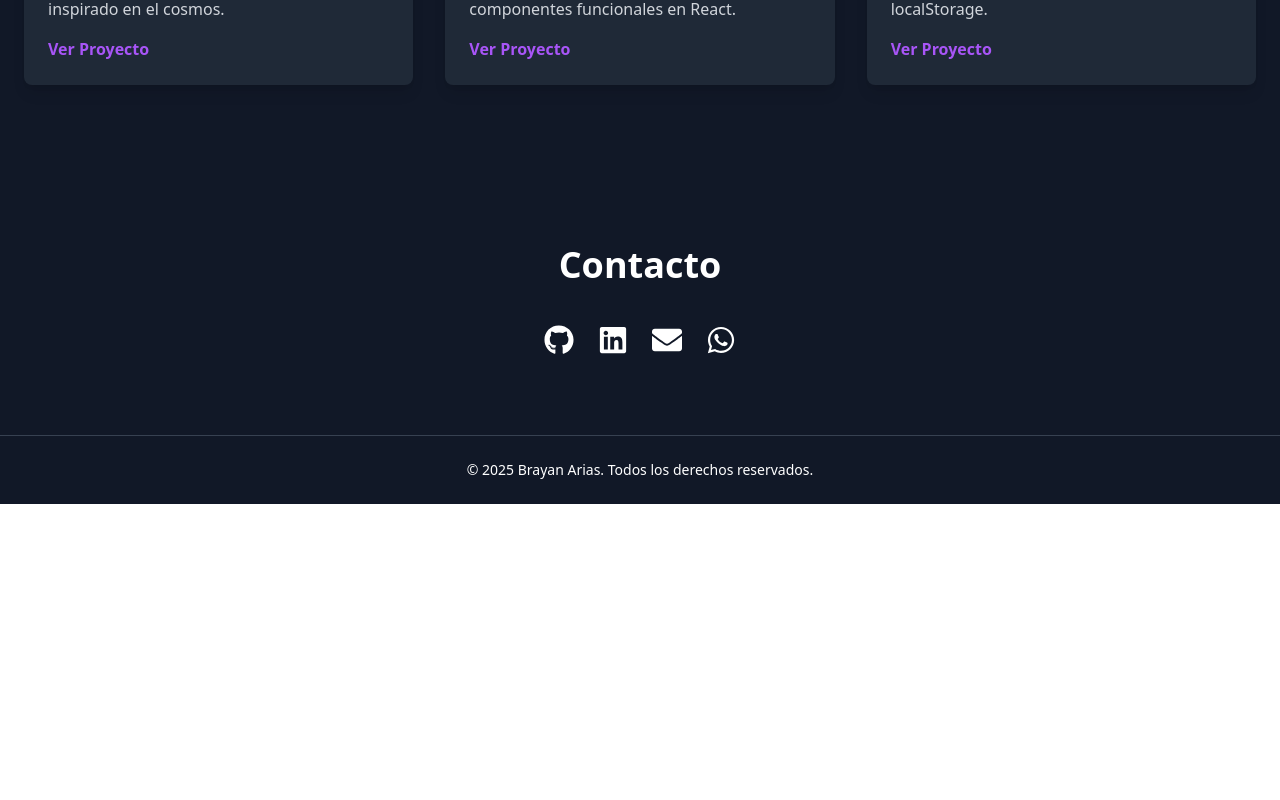
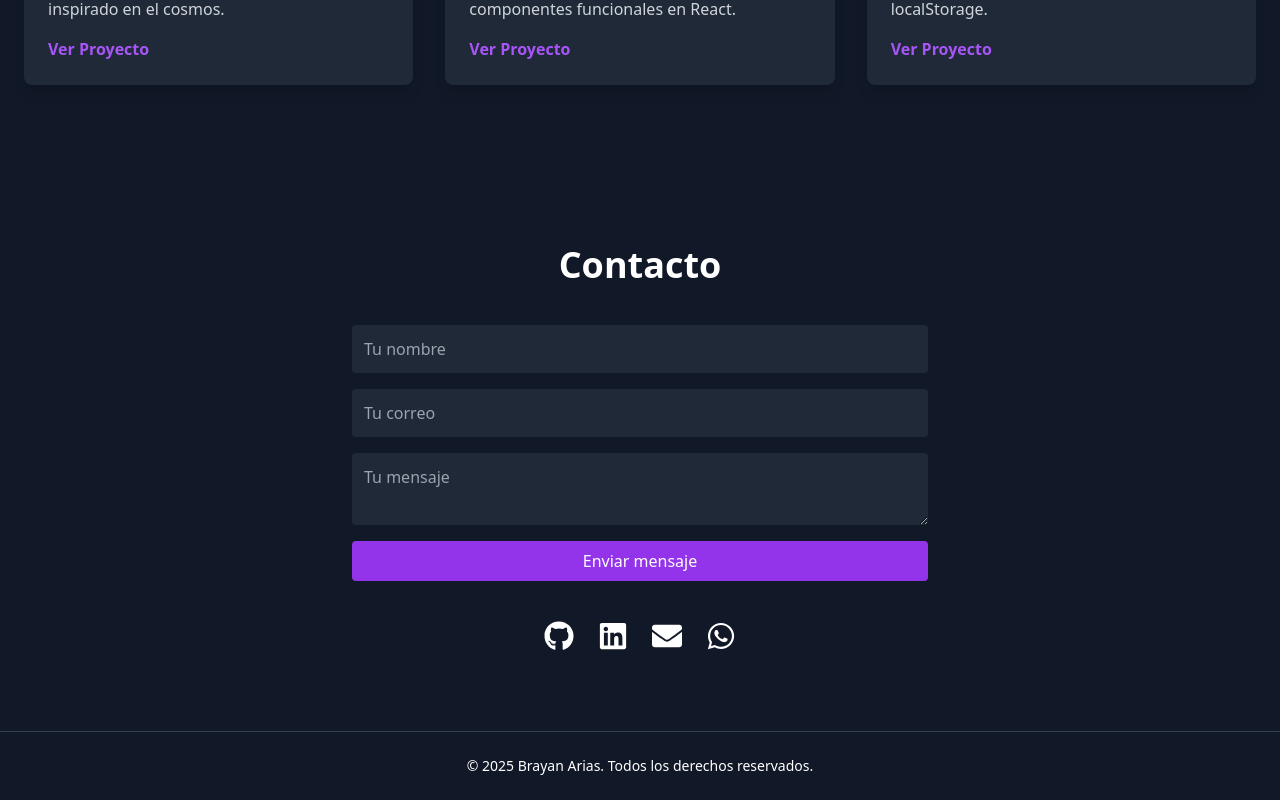
Before and after one commit to BrayanAriasPayanene/mi-portafolio, a React (Vite) app: page / in a window 1280 px wide. Shown: the part 1475-2275 px from the top of the page. Before the commit the page ends 1979 px from the top, so only its background shows below. Built offline with nearby package versions, Linux system fonts and the light colour scheme.

Commit message:
Descripción clara de los cambios

```diff
--- a/package.json
+++ b/package.json
@@ -10,6 +10,7 @@
     "preview": "vite preview"
   },
   "dependencies": {
+    "@emailjs/browser": "^4.4.1",
     "react": "^19.1.0",
     "react-dom": "^19.1.0",
     "react-icons": "^5.5.0"
--- a/src/components/Contact.jsx
+++ b/src/components/Contact.jsx
@@ -1,41 +1,65 @@
-// src/components/Contact.jsx
-import React from 'react';
+import React, { useRef, useState } from 'react';
+import emailjs from '@emailjs/browser';
 import { FaGithub, FaLinkedin, FaEnvelope, FaWhatsapp } from 'react-icons/fa';
 
 export default function Contact() {
+  const form = useRef();
+  const [loading, setLoading] = useState(false);
+  const [status, setStatus] = useState('');
+
+  const sendEmail = (e) => {
+    e.preventDefault();
+    setLoading(true);
+    setStatus('');
+
+    emailjs.sendForm('service_jhrkaoa', 'template_4arejad', form.current, 'soWz-mxtAizGFq8sw')
+      .then(() => {
+        setLoading(false);
+        setStatus('¡Mensaje enviado con éxito!');
+        form.current.reset();
+      }, () => {
+        setLoading(false);
+        setStatus('❌ Ocurrió un error. Intenta de nuevo.');
+      });
+  };
+
   return (
-    <section
-      id="contact"
-      className="py-20 px-4 sm:px-6 bg-white text-gray-900 dark:bg-gray-900 dark:text-white transition-colors duration-500"
-    >
+    <section id="contact" className="py-20 px-6 bg-white text-gray-900 dark:bg-gray-900 dark:text-white transition-colors duration-500">
       <h2 className="text-3xl md:text-4xl font-bold text-center mb-10">Contacto</h2>
 
-      <div className="flex flex-wrap justify-center gap-6 text-3xl">
-        <a
-          href="https://github.com/BrayanAriasPayanene"
-          target="_blank"
-          rel="noopener noreferrer"
-          className="hover:text-purple-400 transition"
-        >
+      <form ref={form} onSubmit={sendEmail} className="max-w-xl mx-auto flex flex-col gap-4">
+        <input type="text" name="from_name" placeholder="Tu nombre" required className="p-3 rounded bg-gray-100 dark:bg-gray-800 focus:outline-none focus:ring-2 focus:ring-purple-500 transition" />
+        <input type="email" name="from_email" placeholder="Tu correo" required className="p-3 rounded bg-gray-100 dark:bg-gray-800 focus:outline-none focus:ring-2 focus:ring-purple-500 transition" />
+        <textarea name="message" placeholder="Tu mensaje" required className="p-3 rounded bg-gray-100 dark:bg-gray-800 focus:outline-none focus:ring-2 focus:ring-purple-500 transition"></textarea>
+
+        <button type="submit" disabled={loading} className={`bg-purple-600 hover:bg-purple-700 text-white rounded py-2 px-4 transition flex items-center justify-center ${loading ? 'opacity-70 cursor-not-allowed' : ''}`}>
+          {loading ? (
+            <svg className="animate-spin h-5 w-5 mr-2" viewBox="0 0 24 24">
+              <circle className="opacity-25" cx="12" cy="12" r="10" stroke="currentColor" strokeWidth="4"></circle>
+              <path className="opacity-75" fill="currentColor" d="M4 12a8 8 0 018-8v8z"></path>
+            </svg>
+          ) : null}
+          {loading ? 'Enviando...' : 'Enviar mensaje'}
+        </button>
+
+        {status && (
+          <p className={`text-center font-semibold ${status.includes('éxito') ? 'text-green-500' : 'text-red-500'} animate-fade-in`}>
+            {status}
+          </p>
+        )}
+      </form>
+
+      <div className="flex justify-center gap-6 text-3xl mt-10">
+        <a href="https://github.com/BrayanAriasPayanene" target="_blank" rel="noopener noreferrer" className="hover:text-purple-400 transition">
           <FaGithub />
         </a>
-        <a
-          href="https://linkedin.com/in/brayandavidariaspayanene"
-          target="_blank"
-          rel="noopener noreferrer"
-          className="hover:text-blue-400 transition"
-        >
+        <a href="https://linkedin.com/in/brayandavidariaspayanene" target="_blank" rel="noopener noreferrer" className="hover:text-blue-400 transition">
           <FaLinkedin />
         </a>
         <a href="mailto:correo@ejemplo.com" className="hover:text-red-400 transition">
           <FaEnvelope />
         </a>
-        <a
-          href="https://wa.me/573102787261"
-          target="_blank"
-          rel="noopener noreferrer"
-          className="hover:text-green-400 transition"
-        >
+        <a href="https://wa.me/3102787261" target="_blank" rel="noopener noreferrer" className="hover:text-green-400 transition">
           <FaWhatsapp />
         </a>
       </div>
--- a/src/components/ContactForm.jsx
+++ b/src/components/ContactForm.jsx
@@ -1,53 +1,46 @@
-// src/components/ContactForm.jsx
-import React, { useState } from 'react'
-import emailjs from '@emailjs/browser'
+import React, { useState, useRef } from 'react';
+import emailjs from '@emailjs/browser';
 
-const SERVICE_ID = 'service_jhrkaoa'      // tu service_id
-const TEMPLATE_ID = 'plantilla_4arejad'     // reemplaza con tu template_id
-const PUBLIC_KEY = 'soWz-mxtAizGFq8sw'        // reemplaza con tu public key
+const SERVICE_ID = 'service_jhrkaoa'; // Verifica que este sea el ID correcto de tu servicio en EmailJS
+const TEMPLATE_ID = 'template_4arejad'; // Corregido a 'template_4arejad'
+const PUBLIC_KEY = 'soWz-mxtAizGFq8sw'; // Verifica que este sea tu Public Key
 
 export default function ContactForm() {
-  const [formData, setFormData] = useState({
-    from_name: '',
-    from_email: '',
-    message: '',
-  })
-  const [status, setStatus] = useState(null)
-  const [loading, setLoading] = useState(false)
+  const formRef = useRef();
+  const [loading, setLoading] = useState(false);
+  const [status, setStatus] = useState(null);
 
-  const handleChange = e => {
-    setFormData({ ...formData, [e.target.name]: e.target.value })
-  }
-
-  const handleSubmit = async e => {
-    e.preventDefault()
-    setLoading(true)
-    setStatus(null)
+  const handleSubmit = async (e) => {
+    e.preventDefault();
+    setLoading(true);
+    setStatus(null);
 
     try {
-      await emailjs.send(SERVICE_ID, TEMPLATE_ID, formData, PUBLIC_KEY)
-      setStatus('success')
-      setFormData({ from_name: '', from_email: '', message: '' })
+      await emailjs.sendForm(SERVICE_ID, TEMPLATE_ID, formRef.current, PUBLIC_KEY);
+      setStatus('success');
+      formRef.current.reset();
     } catch (error) {
-      console.error('Error al enviar', error)
-      setStatus('error')
+      console.error('Error al enviar', error);
+      setStatus('error');
     } finally {
-      setLoading(false)
+      setLoading(false);
     }
-  }
+  };
 
   return (
-    <section id="contact" className="py-20 px-4 sm:px-6 bg-white text-gray-900 dark:bg-gray-900 dark:text-white transition-colors duration-500">
+    <section
+      id="contact"
+      className="py-20 px-4 sm:px-6 bg-white text-gray-900 dark:bg-gray-900 dark:text-white transition-colors duration-500"
+    >
       <h2 className="text-3xl md:text-4xl font-bold text-center mb-10">Contáctame</h2>
 
-      <form onSubmit={handleSubmit} className="max-w-xl mx-auto space-y-6">
+      <form ref={formRef} onSubmit={handleSubmit} className="max-w-xl mx-auto space-y-6">
         <div>
           <label className="block text-sm font-medium mb-1">Nombre</label>
           <input
             type="text"
             name="from_name"
-            value={formData.from_name}
-            onChange={handleChange}
+            placeholder="Tu nombre"
             required
             className="w-full border rounded px-3 py-2 bg-gray-100 dark:bg-gray-800 border-gray-300 dark:border-gray-600 focus:outline-none focus:ring-2 focus:ring-purple-500 transition"
           />
@@ -58,8 +51,7 @@ export default function ContactForm() {
           <input
             type="email"
             name="from_email"
-            value={formData.from_email}
-            onChange={handleChange}
+            placeholder="Tu correo"
             required
             className="w-full border rounded px-3 py-2 bg-gray-100 dark:bg-gray-800 border-gray-300 dark:border-gray-600 focus:outline-none focus:ring-2 focus:ring-purple-500 transition"
           />
@@ -69,10 +61,9 @@ export default function ContactForm() {
           <label className="block text-sm font-medium mb-1">Mensaje</label>
           <textarea
             name="message"
-            value={formData.message}
-            onChange={handleChange}
+            placeholder="Tu mensaje"
+            rows="5"
             required
-            rows="5"
             className="w-full border rounded px-3 py-2 bg-gray-100 dark:bg-gray-800 border-gray-300 dark:border-gray-600 focus:outline-none focus:ring-2 focus:ring-purple-500 transition"
           ></textarea>
         </div>
@@ -80,14 +71,36 @@ export default function ContactForm() {
         <button
           type="submit"
           disabled={loading}
-          className="px-6 py-3 bg-purple-600 hover:bg-purple-700 text-white rounded-full font-semibold transition disabled:opacity-50"
+          className="px-6 py-3 bg-purple-600 hover:bg-purple-700 text-white rounded-full font-semibold transition flex items-center justify-center gap-2 disabled:opacity-50"
         >
+          {loading && (
+            <svg className="animate-spin h-5 w-5" viewBox="0 0 24 24">
+              <circle
+                className="opacity-25"
+                cx="12"
+                cy="12"
+                r="10"
+                stroke="currentColor"
+                strokeWidth="4"
+                fill="none"
+              ></circle>
+              <path
+                className="opacity-75"
+                fill="currentColor"
+                d="M4 12a8 8 0 018-8v8z"
+              ></path>
+            </svg>
+          )}
           {loading ? 'Enviando...' : 'Enviar mensaje'}
         </button>
 
-        {status === 'success' && <p className="text-green-500">¡Mensaje enviado correctamente!</p>}
-        {status === 'error' && <p className="text-red-500">Ocurrió un error. Intenta de nuevo.</p>}
+        {status === 'success' && (
+          <p className="text-green-500 font-medium mt-2">¡Mensaje enviado correctamente!</p>
+        )}
+        {status === 'error' && (
+          <p className="text-red-500 font-medium mt-2">Ocurrió un error. Intenta de nuevo.</p>
+        )}
       </form>
     </section>
-  )
+  );
 }
--- a/src/index.css
+++ b/src/index.css
@@ -5,3 +5,12 @@
 html, body {
   @apply bg-white text-gray-900 dark:bg-gray-900 dark:text-white transition-colors duration-500;
 }
+
+@keyframes fade-in {
+  from { opacity: 0; transform: translateY(10px); }
+  to { opacity: 1; transform: translateY(0); }
+}
+
+.animate-fade-in {
+  animation: fade-in 0.5s ease-out forwards;
+}
```
Also changed, not shown: 1 other file (tests, documents, lock files or other folders).
